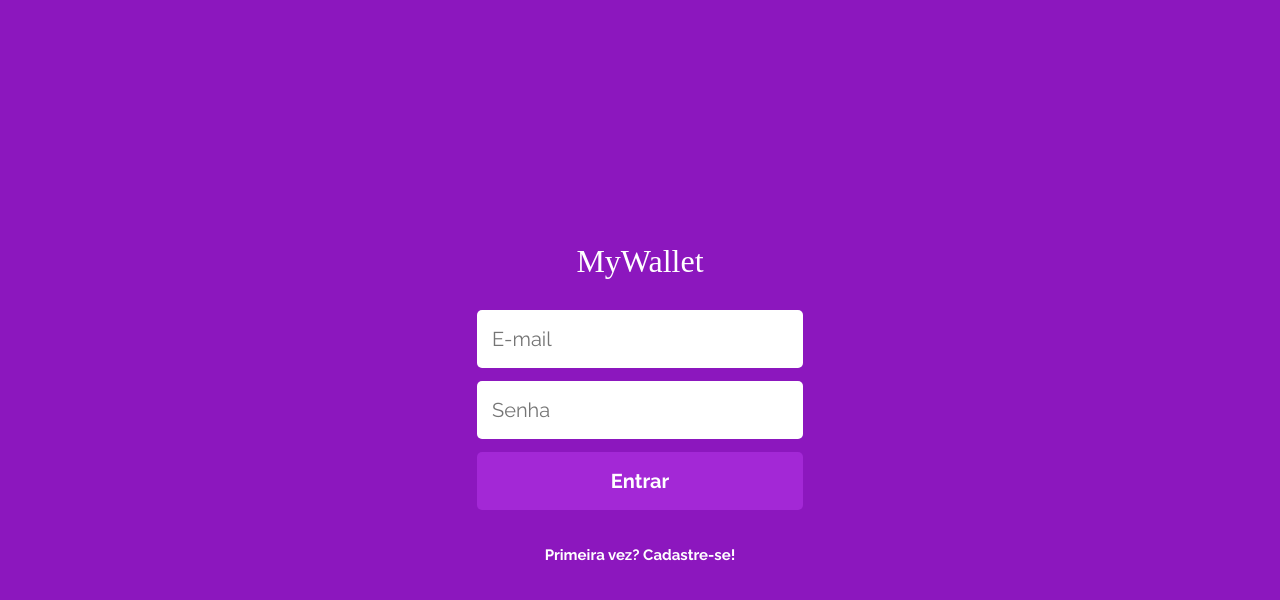
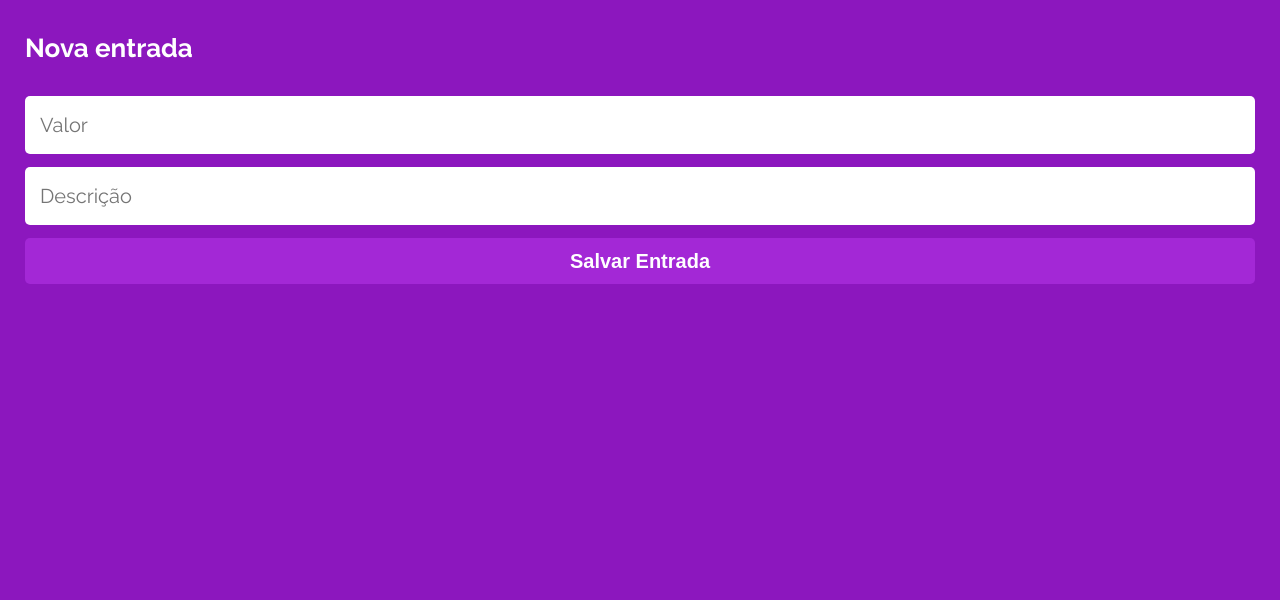
Before and after one commit to GabrielaTiago/MyWallet-front, a React (Create React App) app: page /income in a window 1280 px wide. Before the commit this address led to /. Shown: the top 600 px of the page. Built offline with nearby package versions, Linux system fonts and the light colour scheme; no server answers; a web font is replaced by a local one.

Commit message:
Fix: Changes the path of the routes

```diff
--- a/src/routes/index.jsx
+++ b/src/routes/index.jsx
@@ -6,9 +6,9 @@ export function AppRoutes() {
     <Routes>
       <Route path="/" element={<SignIn />}></Route>
       <Route path="/sign-up" element={<SignUp />}></Route>
-      <Route path="/personal-wallet" element={<Wallet />}></Route>
-      <Route path="/new-entry" element={<Income />}></Route>
-      <Route path="/new-exit" element={<Expense />}></Route>
+      <Route path="/wallet" element={<Wallet />}></Route>
+      <Route path="/income" element={<Income />}></Route>
+      <Route path="/expense" element={<Expense />}></Route>
       <Route path="*" element={<Navigate to={"/"} />} />
     </Routes>
   );
```
